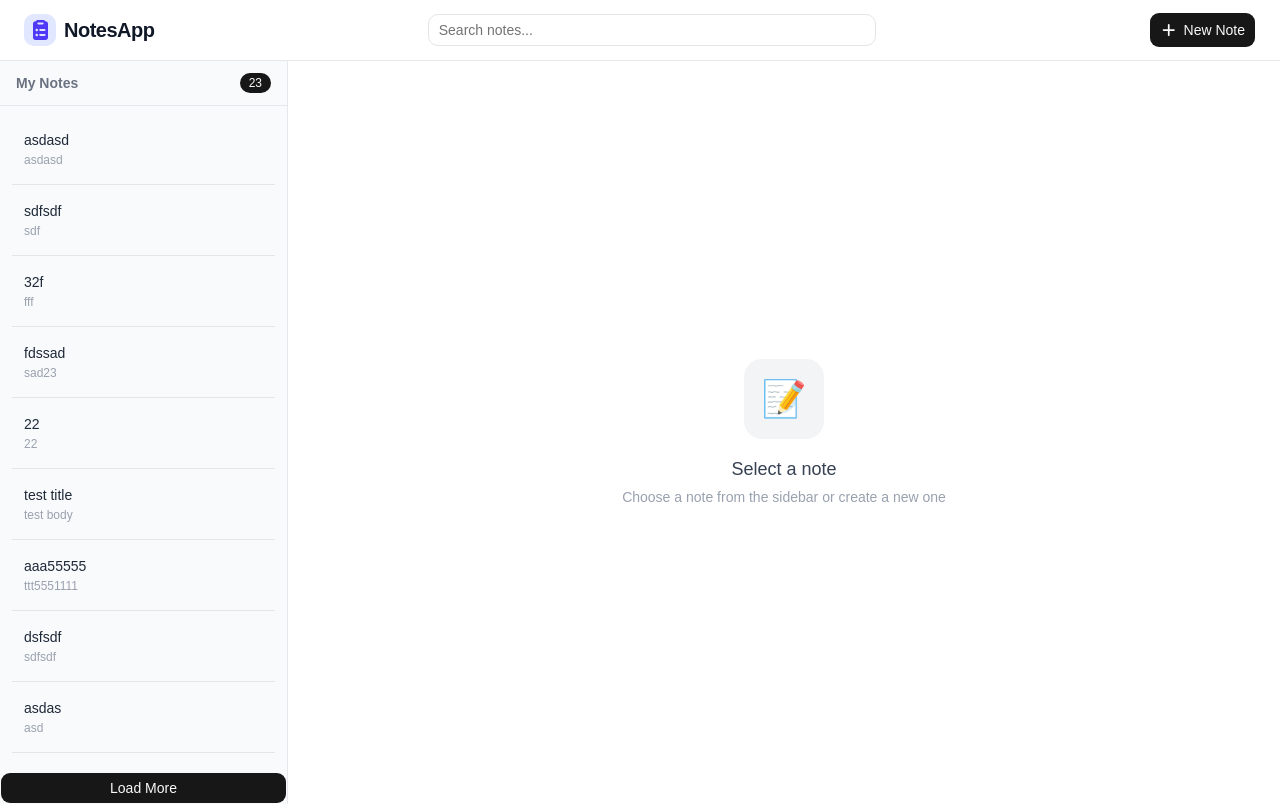
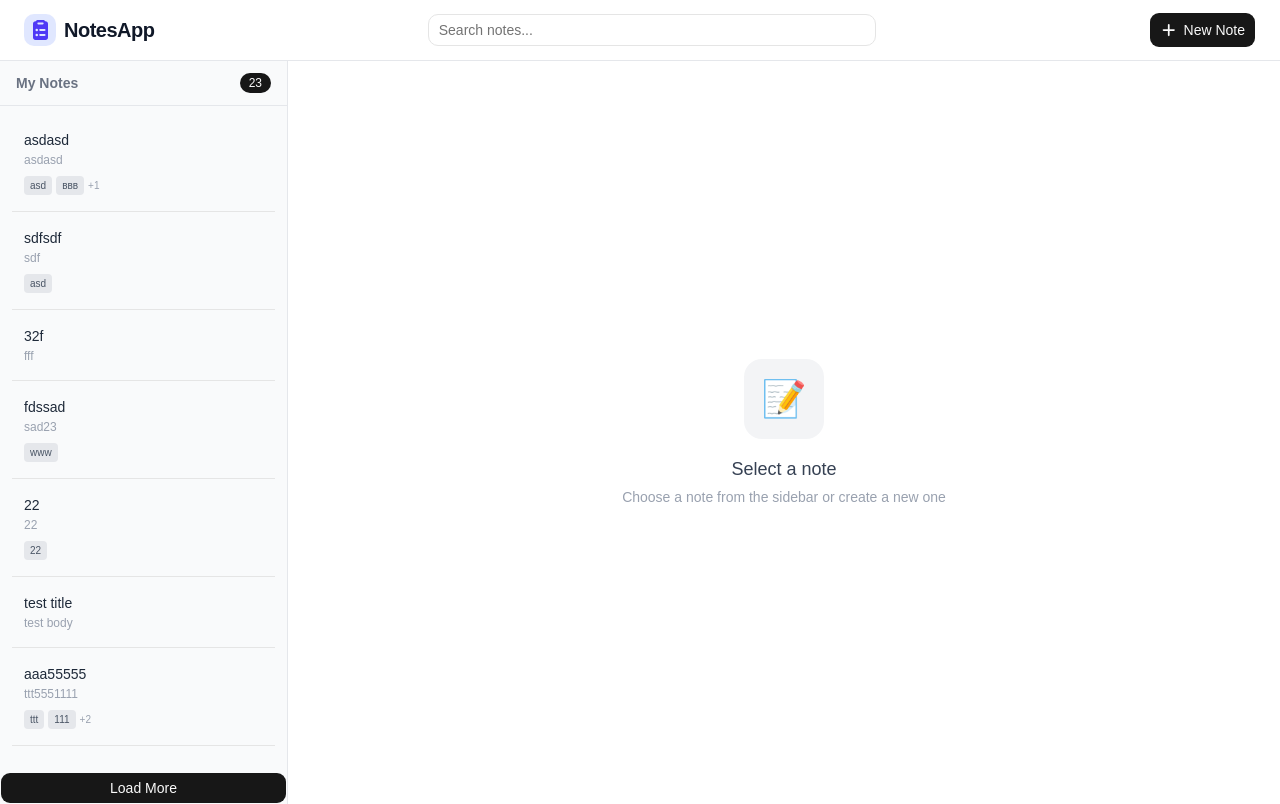
Before and after one commit to IhorAbovian/react-notes-app, a React (Vite) app: page / in a window 1280 px wide. Built offline with nearby package versions, Linux system fonts and the light colour scheme; data requests are answered from the project's data file.

Commit message:
feat: add tag display in Sidebar

```diff
--- a/src/components/Sidebar/Sidebar.tsx
+++ b/src/components/Sidebar/Sidebar.tsx
@@ -73,6 +73,34 @@ const Sidebar = () => {
               <p className="mt-0.5 text-xs text-gray-400 line-clamp-2">
                 {note.body}
               </p>
+
+              {note.tags && (
+                <div className="flex flex-wrap gap-1 mt-2">
+                  {(() => {
+                    const tagList =
+                      typeof note.tags === "string"
+                        ? note.tags.split(",")
+                        : note.tags;
+                    return (
+                      <>
+                        {tagList.slice(0, 2).map((tag) => (
+                          <span
+                            key={tag}
+                            className="px-1.5 py-0.5 text-[10px] bg-gray-200 text-gray-600 rounded"
+                          >
+                            {tag}
+                          </span>
+                        ))}
+                        {tagList.length > 2 && (
+                          <span className="text-[10px] text-gray-400 self-center">
+                            +{tagList.length - 2}
+                          </span>
+                        )}
+                      </>
+                    );
+                  })()}
+                </div>
+              )}
             </div>
             <Separator className="my-1" />
           </div>
```
